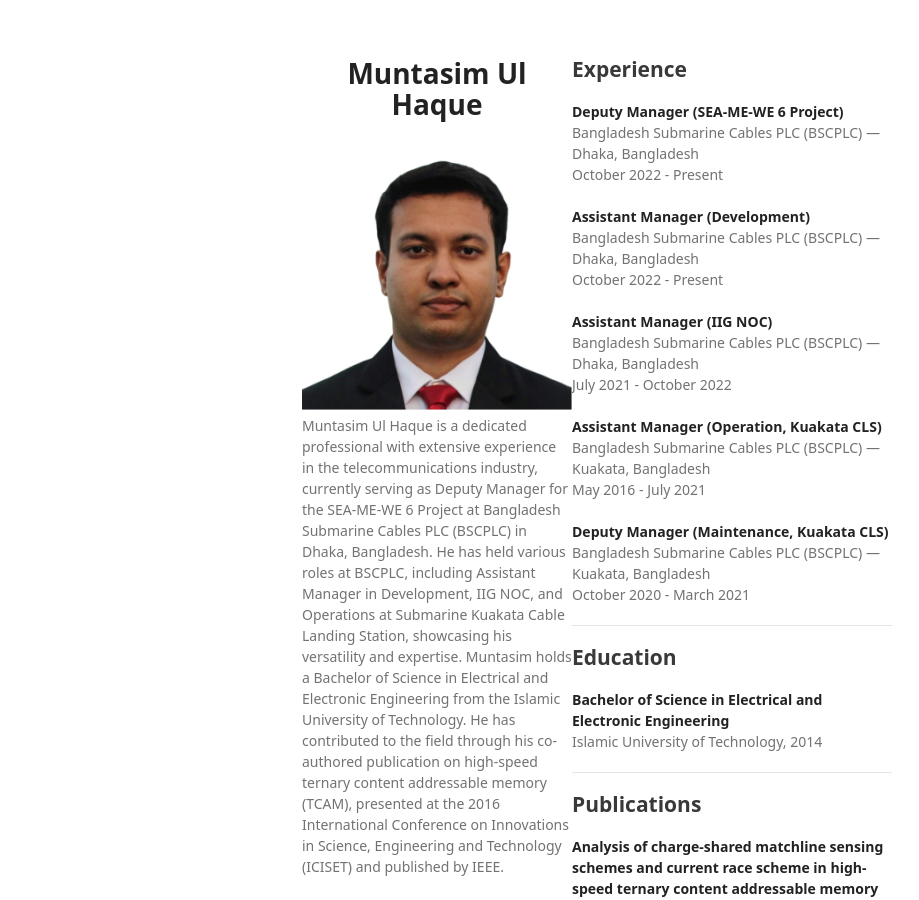
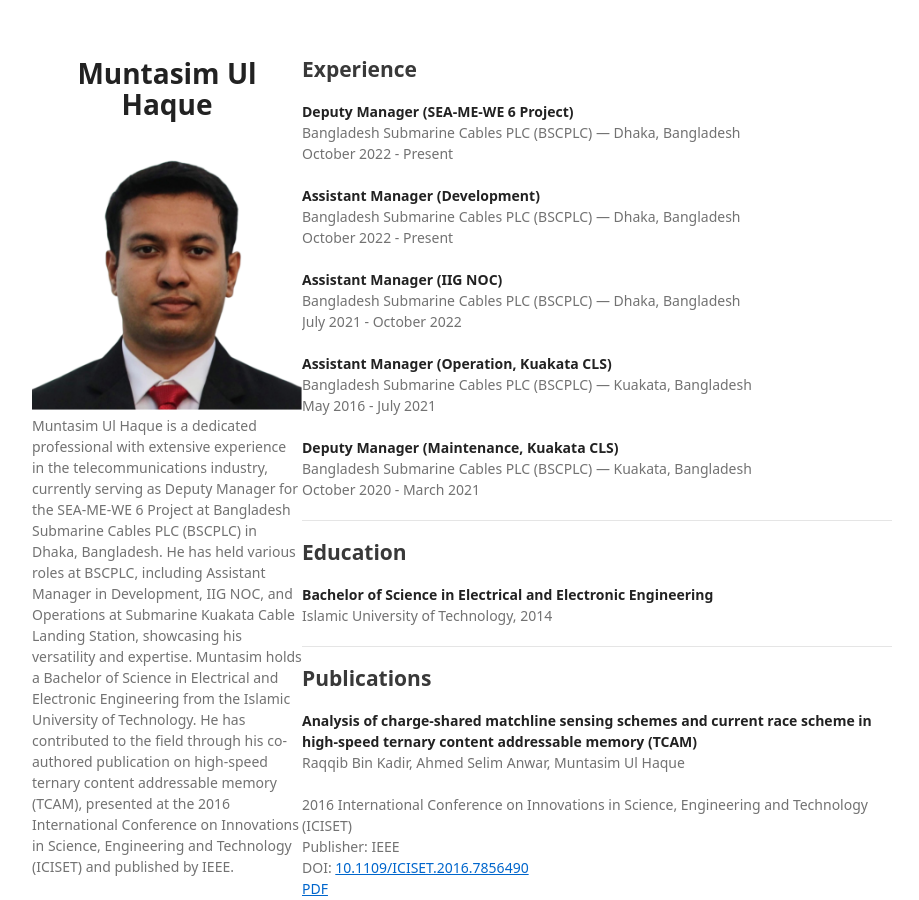
Before and after one commit to muntasimulhaque/muntasimulhaque.github.io, a Jekyll site: the page built from index.md, in a window 1280 px wide and 900 px high. Shown: the whole window, without its empty margins (178-1097 px from the left). Built offline with Jekyll 4.4.1, drawn with Linux system fonts in a browser that asks for light colours; our own code applies the rules of GitHub Pages for plain Markdown files; a script that is not in the unit is left out.

Commit message:
Update default.html

```diff
--- a/_layouts/default.html
+++ b/_layouts/default.html
@@ -1,5 +1,5 @@
 <!DOCTYPE html>
-<html lang="{{ site.lang | default: 'en-US' }}">
+<html lang="{{ site.lang | default: "en-US" }}">
 <head>
    {% if site.google_analytics %}
    <script async src="https://www.googletagmanager.com/gtag/js?id={{ site.google_analytics }}"></script>
@@ -22,7 +22,6 @@
 </head>
 <body>
    <div class="wrapper">
-      <section class="main-content">
       <header>
          <h1><a href="{{ "/" | absolute_url }}">{{ site.title | default: site.github.repository_name }}</a></h1>
          {% if site.logo %}
@@ -40,14 +39,15 @@
          </ul>
          {% endif %}
       </header>
+      <section>
          {{ content }}
       </section>
-   </div>
       <footer>
          {% if site.github.is_project_page %}
          <p>This project is maintained by <a href="{{ site.github.owner_url }}">{{ site.github.owner_name }}</a></p>
          {% endif %}
       </footer>
+   </div>
    <script src="{{ "/assets/js/scale.fix.js" | relative_url }}"></script>
 </body>
 </html>
```
Lines whose indentation alone changed are shown as unchanged.
